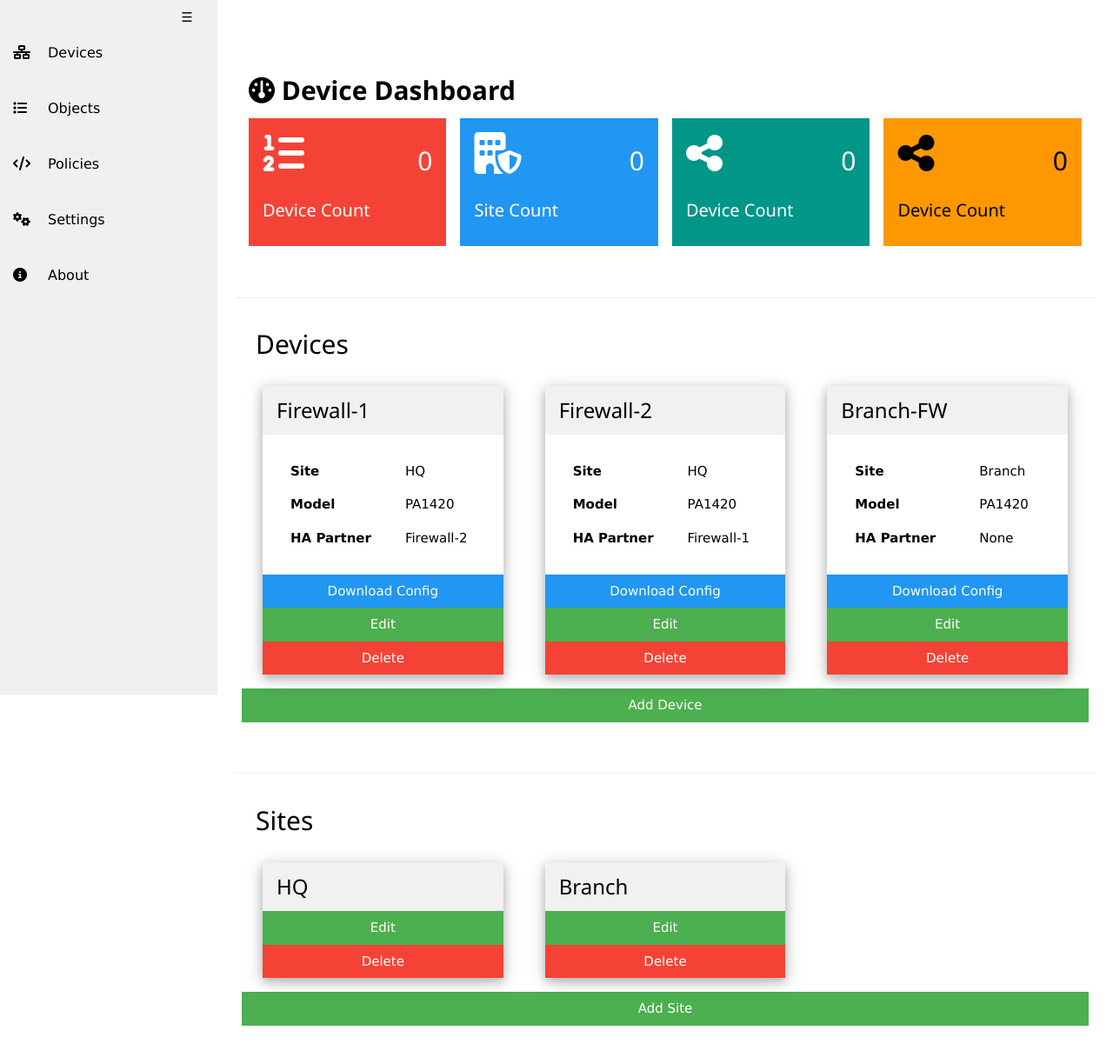
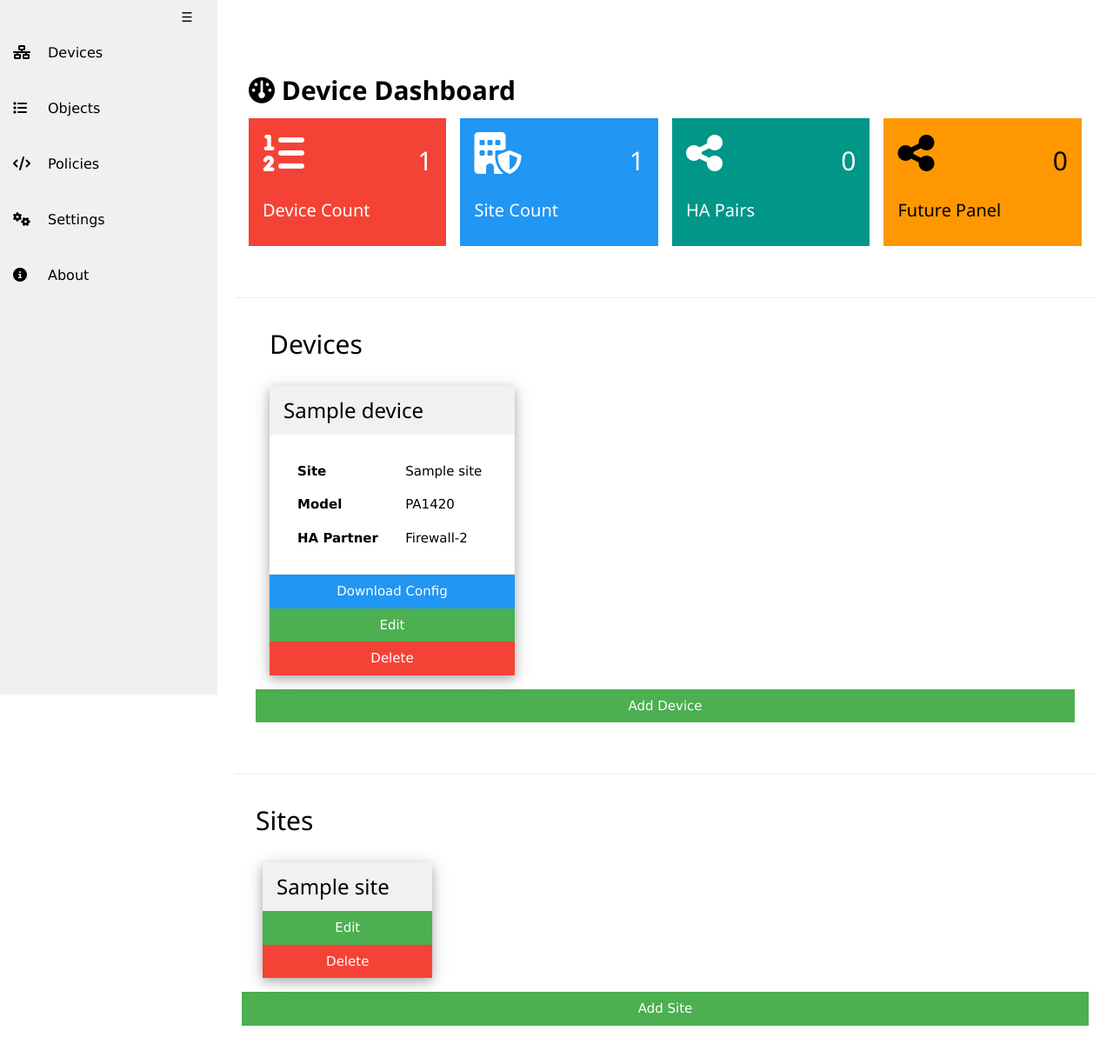
Before and after one commit to LukeRoberson/Palo-Alto-Front-End, a Flask app: template templates/devices.html in a window 1280 px wide. Shown: the part 66-1282 px from the top of the page at 87% size. Run offline with Flask 3, Linux system fonts and the light colour scheme; the template is opened without the code that fills it: most values are stand-ins (such as "Sample title", 1, 10 or a date in 2020); parts of the project's set-up code (start-up, migrations or seed data) failed here and were passed over.

Commit message:
Updated the way site and devices are collected and stored

```diff
--- a/main.py
+++ b/main.py
@@ -16,6 +16,7 @@ from requests.exceptions import HTTPError
 import colorama
 from settings import AppSettings
 from sql import SqlServer
+from device import Site, Device
 
 
 # Create a Flask web app
@@ -24,38 +25,57 @@ app = Flask(__name__)
 # Load the configuration from the config.yaml file
 config = AppSettings()
 
-# Set the Azure configuration settings
-app.config['AZURE_OAUTH_TENANCY'] = config.azure_tenant
-app.config['AZURE_OAUTH_APPLICATION_ID'] = config.azure_app
-app.config['AZURE_OAUTH_CLIENT_SECRET'] = config.azure_secret
 
-# Azure authentication
-auth = FlaskAzureOauth()
-try:
-    auth.init_app(app)
+def azure_auth() -> FlaskAzureOauth:
+    '''
+    Set up Azure AD authentication for the Flask app
 
-except HTTPError as e:
-    print(
-        colorama.Fore.RED,
-        "There is a problem connecting to Azure's authentication URL.",
-        colorama.Style.RESET_ALL
-    )
-    print(e)
+    Returns:
+        FlaskAzureOauth: An instance of the FlaskAzureOauth class
+    '''
 
-except Exception as e:
-    print(
-        colorama.Fore.RED,
-        "An error occurred while setting up Azure authentication.",
-        colorama.Style.RESET_ALL
-    )
-    print(e)
+    # Set the Azure configuration settings
+    app.config['AZURE_OAUTH_TENANCY'] = config.azure_tenant
+    app.config['AZURE_OAUTH_APPLICATION_ID'] = config.azure_app
+    app.config['AZURE_OAUTH_CLIENT_SECRET'] = config.azure_secret
+
+    # Azure authentication
+    auth = FlaskAzureOauth()
+    try:
+        auth.init_app(app)
+
+    except HTTPError as e:
+        print(
+            colorama.Fore.RED,
+            "There is a problem connecting to Azure's authentication URL.",
+            colorama.Style.RESET_ALL
+        )
+        print(e)
+
+    except Exception as e:
+        print(
+            colorama.Fore.RED,
+            "An error occurred while setting up Azure authentication.",
+            colorama.Style.RESET_ALL
+        )
+        print(e)
+
+    return auth
 
 
 def get_sites() -> list:
     '''
     Get all sites from the database
+
+    (1) Read all sites from SQL Server
+    (2) Create class objects for each site
+    (3) Append each object to a list
+
+    Returns:
+        list: A list of Site objects
     '''
 
+    # Read all sites from the database
     with SqlServer(
         server=config.sql_server,
         database=config.sql_database,
@@ -66,14 +86,31 @@ def get_sites() -> list:
             value='',
         )
 
-    return output
+    # Create a list of Site objects
+    site_list = []
+    for site in output:
+        site_list.append(
+            Site(
+                name=site[1],
+                id=site[0]
+            )
+        )
+
+    return site_list
 
 
 def get_devices() -> list:
     '''
     Get all Palo Alto devices from the database
+
+    (1) Read all devices from SQL Server
+        Filter: Vendor must be 'paloalto'
+    (2) Create class objects for each site
+    (3) Append each object to a list
+
     '''
 
+    # Read paloalto devices from the database
     with SqlServer(
         server=config.sql_server,
         database=config.sql_database,
@@ -84,7 +121,24 @@ def get_devices() -> list:
             value='paloalto',
         )
 
-    return output
+    # Create a list of Device objects
+    device_list = []
+    for device in output:
+        device_list.append(
+            Device(
+                name=device[1].split('.')[0],
+                id=device[0],
+                hostname=device[1],
+                site=device[2],
+                key=device[9],
+            )
+        )
+
+    return device_list
+
+
+# Authenticate the user with Azure AD
+auth = azure_auth()
 
 
 @app.route('/')
@@ -105,7 +159,16 @@ def index():
 @app.route('/devices')
 # @auth()
 def devices():
-    return render_template('devices.html')
+    device_list = get_devices()
+    site_list = get_sites()
+
+    return render_template(
+        'devices.html',
+        device_list=device_list,
+        site_list=site_list,
+        device_count=len(device_list),
+        site_count=len(site_list),
+    )
 
 
 @app.route('/objects')
--- a/templates/devices.html
+++ b/templates/devices.html
@@ -15,7 +15,7 @@
       <div class="w3-container w3-red w3-padding-16">
         <div class="w3-left"><i class="fa-solid fa-list-ol w3-xxxlarge"></i></div>
         <div class="w3-right">
-          <h2>0</h2>
+          <h2>{{ device_count }}</h2>
         </div>
         <div class="w3-clear"></div>
         <h4>Device Count</h4>
@@ -27,7 +27,7 @@
       <div class="w3-container w3-blue w3-padding-16">
         <div class="w3-left"><i class="fa fa-building-shield w3-xxxlarge"></i></div>
         <div class="w3-right">
-          <h2>0</h2>
+          <h2>{{ site_count }}</h2>
         </div>
         <div class="w3-clear"></div>
         <h4>Site Count</h4>
@@ -42,7 +42,7 @@
           <h2>0</h2>
         </div>
         <div class="w3-clear"></div>
-        <h4>Device Count</h4>
+        <h4>HA Pairs</h4>
       </div>
     </div>
 
@@ -54,7 +54,7 @@
             <h2>0</h2>
           </div>
           <div class="w3-clear"></div>
-          <h4>Device Count</h4>
+          <h4>Future Panel</h4>
         </div>
     </div>
 </div>
@@ -62,23 +62,25 @@
 <!-- Device List -->
 <br><hr>
 <div class="w3-row-padding w3-margin-bottom">
+    <div class="w3-container">
     <header class="w3-container">
         <h2>Devices</h2>
     </header>
 
-    <!-- Device Card -->
+    <!-- Populate device cards from the list -->
+    {% for device in device_list %}
     <div class="w3-third">
         <div class="w3-container w3-padding-16">
             <div class="w3-card-4">
             <header class="w3-container w3-light-grey">
-                <h3>Firewall-1</h3>
+                <h3>{{ device.name }}</h3>
             </header>
             <br>
             <div class="w3-container">
                 <table class="w3-table">
                     <tr>
                         <td><b>Site</b></td>
-                        <td>HQ</td>
+                        <td>{{ device.site }}</td>
                     </tr>
                     <tr>
                         <td><b>Model</b></td>
@@ -97,71 +99,9 @@
             </div>
         </div>
     </div>
-
-    <!-- Device Card -->
-    <div class="w3-third">
-        <div class="w3-container w3-padding-16">
-            <div class="w3-card-4">
-                <header class="w3-container w3-light-grey">
-                    <h3>Firewall-2</h3>
-                </header>
-                <br>
-                <div class="w3-container">
-                    <table class="w3-table">
-                        <tr>
-                            <td><b>Site</b></td>
-                            <td>HQ</td>
-                        </tr>
-                        <tr>
-                            <td><b>Model</b></td>
-                            <td>PA1420</td>
-                        </tr>
-                        <tr>
-                            <td><b>HA Partner</b></td>
-                            <td>Firewall-1</td>
-                        </tr>
-                    </table>
-                </div>
-                <br>
-                <button class="w3-button w3-block w3-blue">Download Config</button>
-                <button class="w3-button w3-block w3-green">Edit</button>
-                <button class="w3-button w3-block w3-red">Delete</button>
-            </div>
-        </div>
+    {% endfor %}
+    <button class="w3-button w3-block w3-green" id="add_device">Add Device</button>
     </div>
-
-    <!-- Device Card -->
-    <div class="w3-third">
-        <div class="w3-container w3-padding-16">
-            <div class="w3-card-4">
-                <header class="w3-container w3-light-grey">
-                    <h3>Branch-FW</h3>
-                </header>
-                <br>
-                <div class="w3-container">
-                    <table class="w3-table">
-                        <tr>
-                            <td><b>Site</b></td>
-                            <td>Branch</td>
-                        </tr>
-                        <tr>
-                            <td><b>Model</b></td>
-                            <td>PA1420</td>
-                        </tr>
-                        <tr>
-                            <td><b>HA Partner</b></td>
-                            <td>None</td>
-                        </tr>
-                    </table>
-                </div>
-                <br>
-                <button class="w3-button w3-block w3-blue">Download Config</button>
-                <button class="w3-button w3-block w3-green">Edit</button>
-                <button class="w3-button w3-block w3-red">Delete</button>
-            </div>
-        </div>
-    </div>
-    <button class="w3-button w3-block w3-green" id="add_device">Add Device</button>
 </div>
 
 <!-- Site List -->
@@ -171,31 +111,21 @@
         <h2>Sites</h2>
     </header>
 
-    <!-- Site Card -->
-    <div class="w3-third">
+    <!-- Site Cards -->
+    {% for site in site_list %}
+    <div class="w3-quarter">
         <div class="w3-container w3-padding-16">
             <div class="w3-card-4">
                 <header class="w3-container w3-light-grey">
-                    <h3>HQ</h3>
+                    <h3>{{ site.name }}</h3>
                 </header>
                 <button class="w3-button w3-block w3-green">Edit</button>
                 <button class="w3-button w3-block w3-red">Delete</button>
             </div>
         </div>
     </div>
+    {% endfor %}
 
-    <!-- Site Card -->
-    <div class="w3-third">
-        <div class="w3-container w3-padding-16">
-            <div class="w3-card-4">
-                <header class="w3-container w3-light-grey">
-                    <h3>Branch</h3>
-                </header>
-                <button class="w3-button w3-block w3-green">Edit</button>
-                <button class="w3-button w3-block w3-red">Delete</button>
-            </div>
-        </div>
-    </div>
     <button class="w3-button w3-block w3-green" id="add_site">Add Site</button>
 </div>
 
```
Also changed, not shown: device.py (added, +90 -0 lines), 1 other file.
